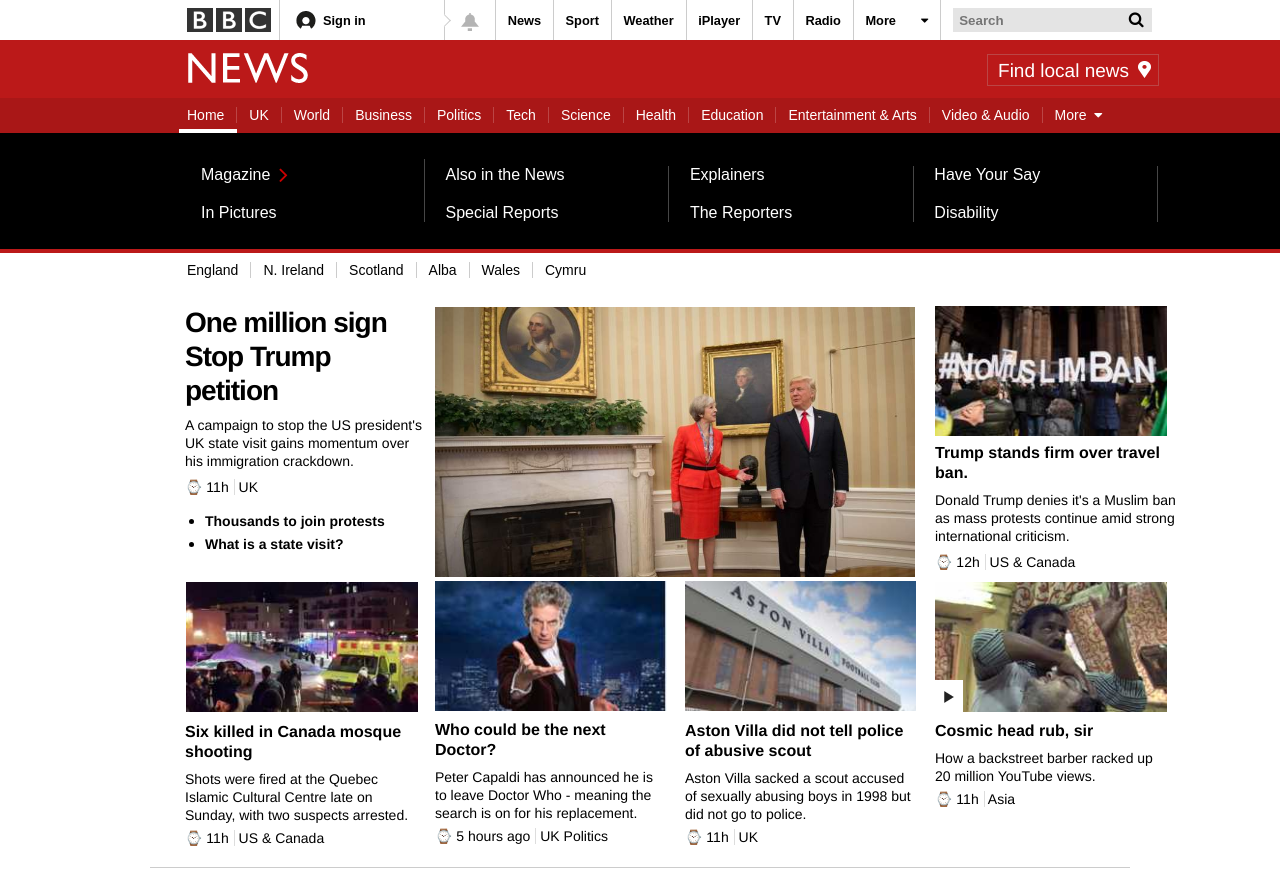
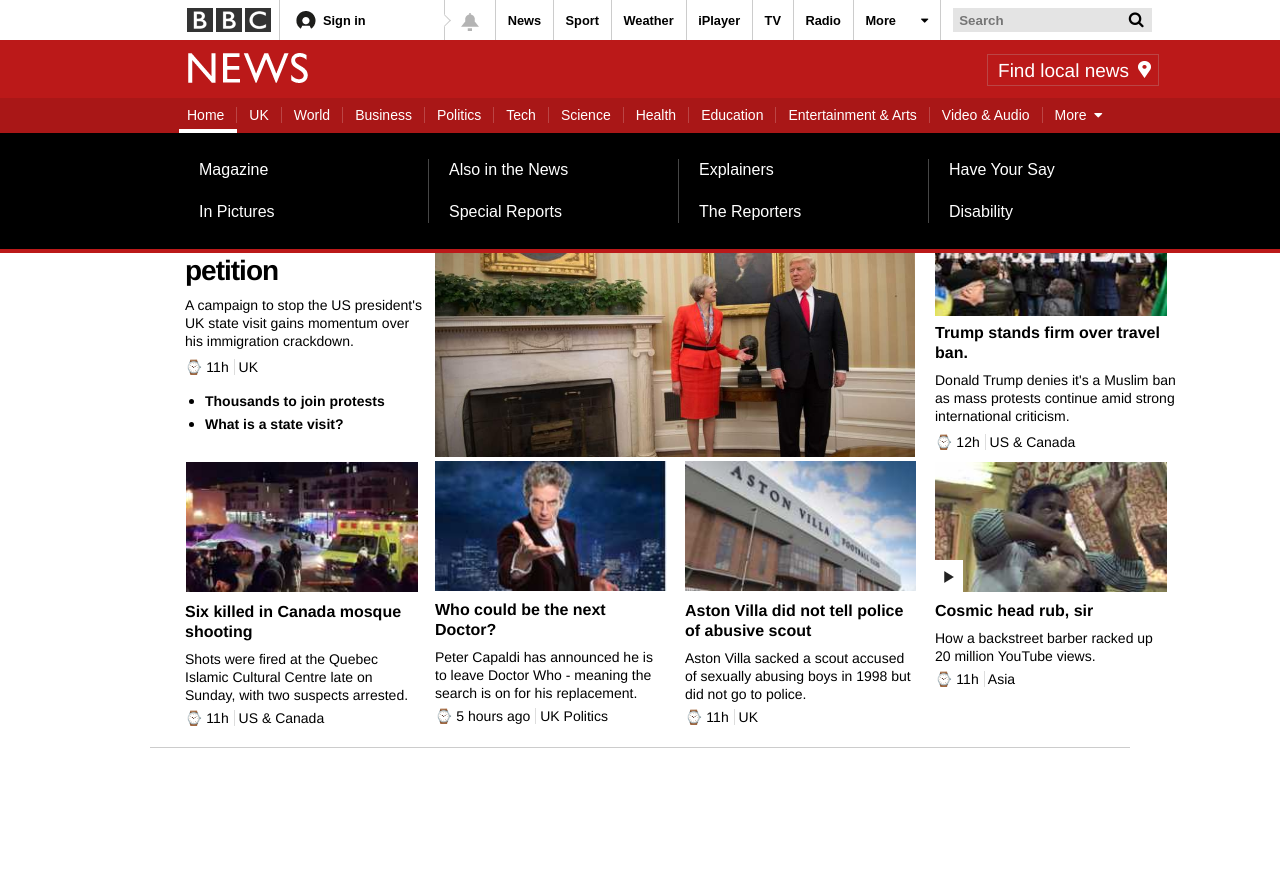
Before and after one commit to dpd786/cloneBBC, a PHP site: page /indexBBC.html in a window 1280 px wide. After the commit the page ends 748 px from the top, so only its background shows below. Run offline with PHP 8.4, Linux system fonts and the light colour scheme; some libraries are stand-ins or nearby versions.

Commit message:
sorted glitch in second more drop menu items

```diff
--- a/cssBBC.css
+++ b/cssBBC.css
@@ -425,6 +425,7 @@ SET UP BOTTOM BAR OF HEADER
 #bottombar {
 	background-color: rgb(169,23,23);
 	height: 35px;
+	position: relative;
 }
 #bottombar .fixedwidth {
 	padding: 0 9px;
@@ -460,14 +461,17 @@ SET UP BOTTOM BAR OF HEADER
 #bottombarmenu li a:hover {
 	box-shadow: 0 4px 0 #fff;
 }
+
 #bottombarmenu #more a:hover {
 	background-color: #000;
-	box-shadow: 0 3px 0 #000;
+	box-shadow: none;
+	border-bottom: 3px solid #000;
 }
 
 .addmorecolor {
 	background-color: #000;
-	box-shadow: 0 3px 0 #000;
+	border-bottom: 3px solid #000;
+	text-decoration: #fff;
 }
 
 /**********************************************
@@ -479,47 +483,67 @@ SET UP DROPDOWN MENU BOTTOM BAR OF HEADER
 #moredropdown-content {
 	isplay: none;
 	overflow: hidden;
-	height: 116px;
+	padding: 0;
+	margin: 0;
+	position: absolute;
+	top: 35px;
+	left: 0;
 	width: 100%;
-	padding: ;
 	background: #000;
 	color: #fff;
 	border-bottom: 4px solid #bb1919;
 }
-.moredropdown-sub {
-	height: 96px;
-	padding: 10px 0;
+#moredropdown-sub {
+	height: 116px;
 }
-.moredropdown-sub ul {
+#moredropdown-sub ul {
 	list-style-type: none;
-	display: inline-block;
+	margin: 10px 0;
+	padding: 16px 0;
+	width: 25%;
+	float: left;
+}
+#moredropdown-sub ul li {
+	line-height: 22px;
+	border-right: 1px solid #464646;
 	margin: 0;
-	padding: 16px 0;
-	width: 24%;
+	padding: 0;
+	font-size: 16px;
+	display: block;
 }
-.moredropdown-sub ul li {
+#moredropdown-sub ul li a {
+	display: block;
+	padding: 0;
+	margin: 0 20px;
+	border-bottom: none;
+}
+#moredropdown-sub ul li + li a {
+	padding-top: 20px;
+}
+#moredropdown-content #moredropdown-sub ul li a:hover {
+	border-bottom: none;
+	text-decoration: underline;
+}
+#moredropdown-sub ul li {
 	border-right: 1px solid #464646;
 }
-.moredropdown-sub ul li:last-child {
-	padding-top: 20px;
+#moredropdown-sub ul:last-child li {
+	border-right: none;
 }
-.moredropdown-sub ul li a {
-	display: block;
-	margin: 0 16px;
-	color: #fff;
-	text-decoration: none;
-}
-.moredropdown-sub ul li i {
+#moredropdown-sub span {
+	border-right: none;
+} /*
+moredropdown-sub ul li span:after {
+	content: '\f105';
+	font-family: 'FontAwesome';
+	color: #cc0000;
 	font-size: 24px;
 	position: relative;
 	top: 3px;
-	color: #cc0000;
+	left: 10px;
+	text-decoration: #000;
 }
-
-.moredropdown-sub ul li a:hover {
-	text-decoration: underline
-}
-
+*/
 
 /**********************************************
 
--- a/indexBBC.html
+++ b/indexBBC.html
@@ -110,36 +110,35 @@
 				<li><a href="#"><span>Health</span></a></li>
 				<li><a href="#"><span>Education</span></a></li>
 				<li><a href="#"><span>Entertainment &amp; Arts</span></a></li>
-				<li><a href="#"><span>Video &amp; Audio</span></a></li>
+				<li><a href="#"><span id="lastborder">Video &amp; Audio</span></a></li>
 				<li id="more"><a href="#"><span style="border-right: none">More &nbsp;<i class="fa fa-caret-down"></i></span></a>
+				<div id="moredropdown-content">
+					<div class="fixedwidth">
+						<div id="moredropdown-sub">
+							<ul>
+								<li><a href='#'><span>Magazine</span></a></li>
+								<li><a href='#'><span>In Pictures</span></a></li>
+							</ul>
+							<ul>
+								<li><a href='#'><span>Also in the News</span></a></li>
+								<li><a href='#'><span>Special Reports</span></a></li>
+							</ul>
+							<ul>
+								<li><a href='#'><span>Explainers</span></a></li>
+								<li><a href='#'><span>The Reporters</span></a></li>
+							</ul>
+							<ul>
+								<li><a href='#'><span>Have Your Say</span></a></li>
+								<li><a href='#'><span>Disability</span></a></li>
+							</ul>
+						</div>
+					</div>
+				</div>
 				</li>
 			</ul>
 		</div>
 	</div>
-	<div class="clearfix"></div>
-	<div id="moredropdown-content">
-		<div class="fixedwidth">
-			<div class="moredropdown-sub">
-				<ul>
-					<li><a href='#'>Magazine &nbsp;<i class="fa fa-angle-right" aria-hidden="true"></i>
-</a></li>
-					<li><a href='#'>In Pictures</a></li>
-				</ul>
-				<ul>
-					<li><a href='#'>Also in the News</a></li>
-					<li><a href='#'>Special Reports</a></li>
-				</ul>
-				<ul>
-					<li><a href='#'>Explainers</a></li>
-					<li><a href='#'>The Reporters</a></li>
-				</ul>
-				<ul>
-					<li><a href='#'>Have Your Say</a></li>
-					<li><a href='#'>Disability</a></li>
-				</ul>
-			</div>
-		</div>
-	</div>
+
 	<div class="clearfix"></div>
 	<div id="lowerbar">
 		<div class="fixedwidth">
@@ -284,9 +283,14 @@ $(document).ready(function(){
     	$("#hiddenSearch-content").slideUp();
     })
 
-    $("#bottombarmenu #more a").on("click", function(){
+   /* $("#bottombarmenu #more a").on("click", function(){
+    	$("#moredropdown-content").toggle();
         $(this).addClass("addmorecolor");
+        if($("#moredropdown-content").is(":hidden")) {
+        	$("#bottombarmenu #more a").css({"text-decoration": "none"});
+        }
     });
+*/
 
 });
 </script>
```
